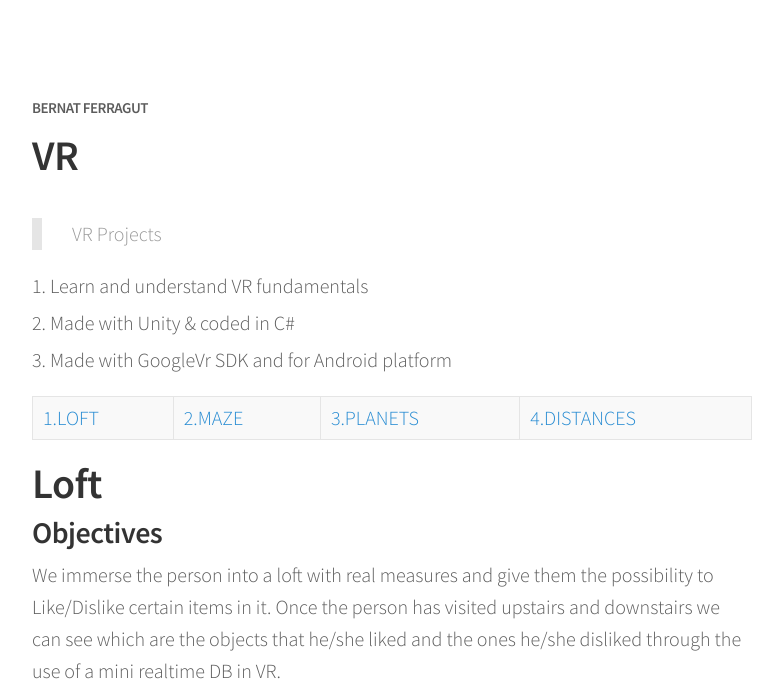
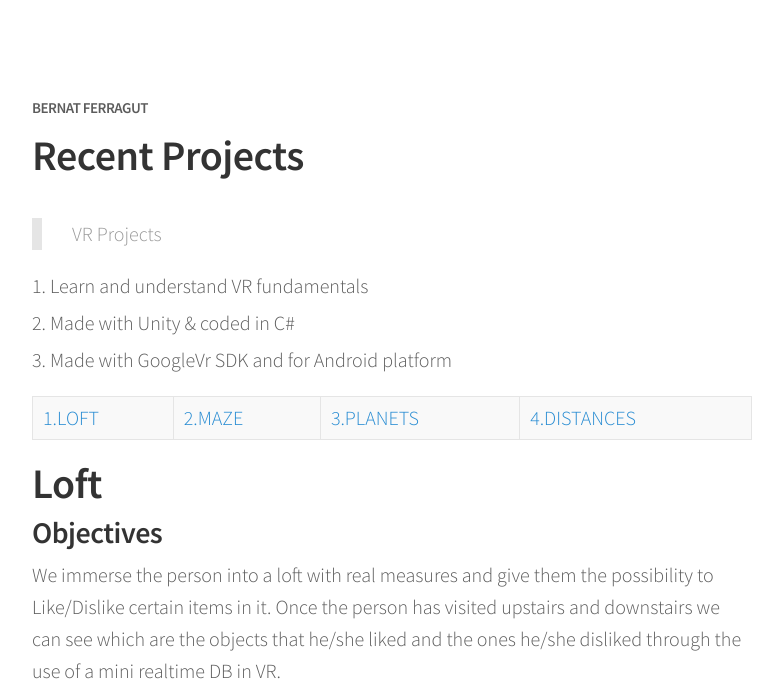
Before and after one commit to bernatferragut/FutureWeb-blog, a Jekyll site: the page built from recent.md, in a window 1280 px wide and 900 px high, cut to the strip 0-683 px from the top of the window. Shown: the whole strip, without its empty margins (248-1031 px from the left). Built offline with Jekyll 4.4.1, drawn with Linux system fonts in a browser that asks for light colours; nearby versions of some CDN libraries.

Commit message:
Update recent.md

```diff
--- a/recent.md
+++ b/recent.md
@@ -1,6 +1,6 @@
 ---
-title: VR
-permalink: /vr/
+title: Recent Projects
+permalink: /recent/
 ---
 > VR Projects
 
```
